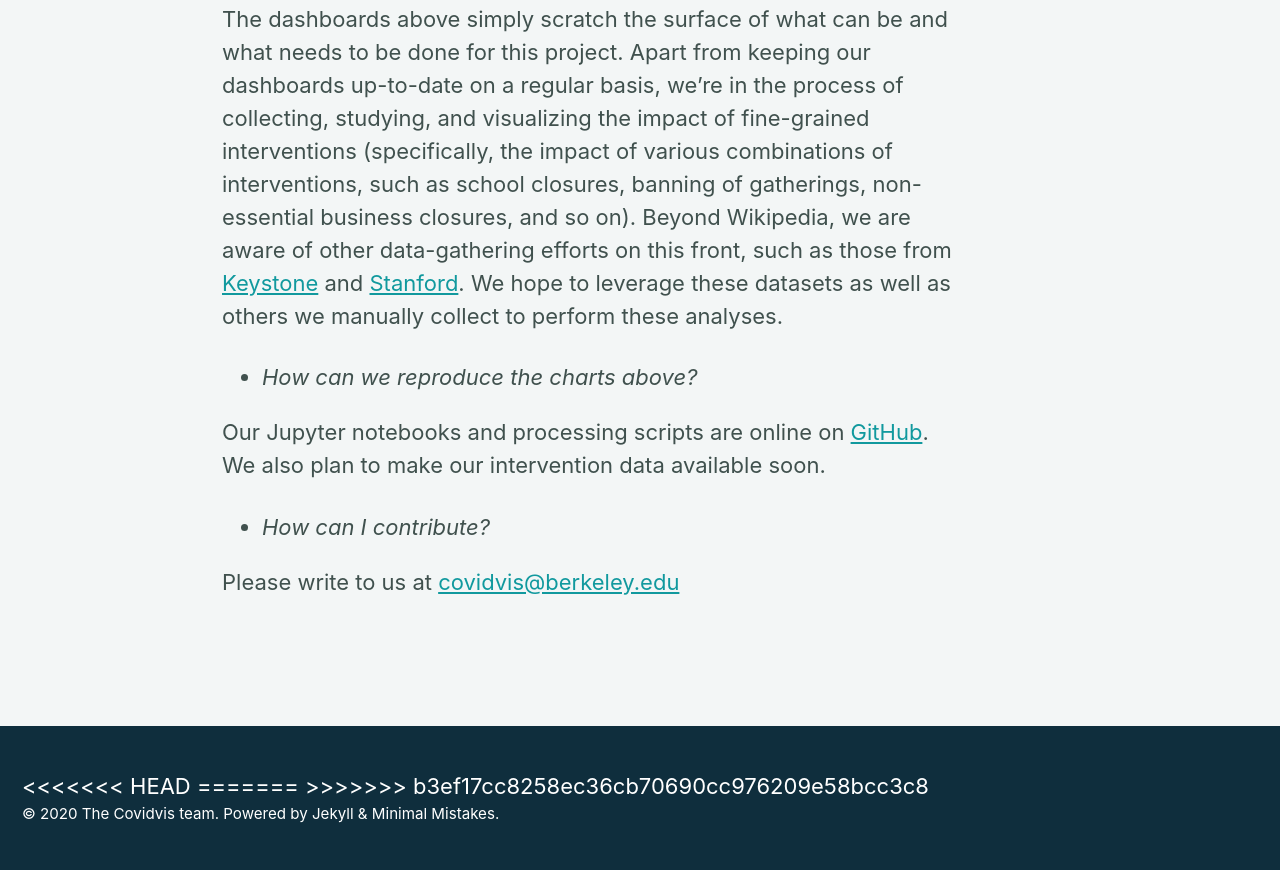
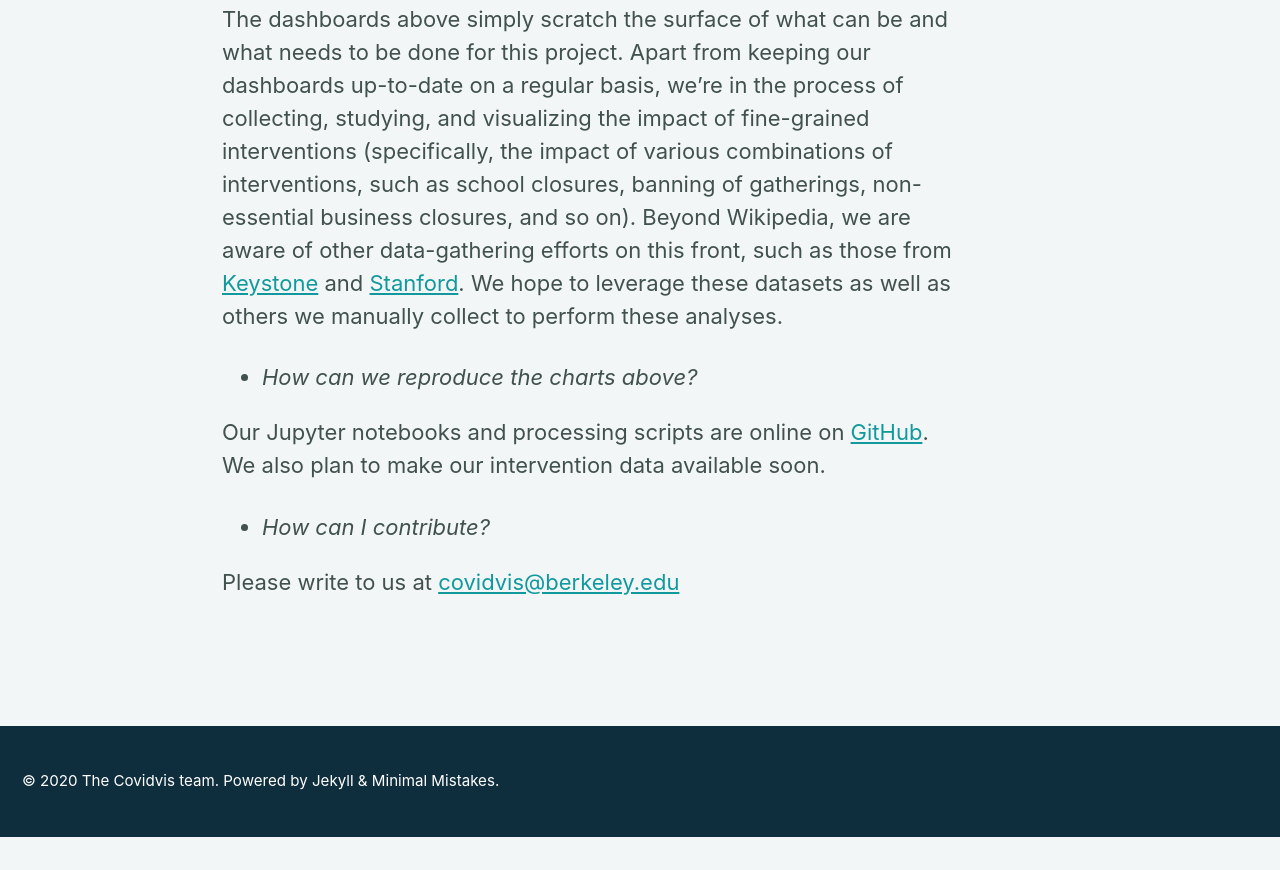
Before and after one commit to covidvis/covidvis.github.io, a plain HTML site: page index.html in a window 1280 px wide. Shown: the part 3824-4694 px from the top of the page. After the commit the page ends 4661 px from the top, so only its background shows below. Drawn offline with Linux system fonts and the light colour scheme; a script that the page names is missing.

Commit message:
manual merge

```diff
--- a/index.html
+++ b/index.html
@@ -365,7 +365,6 @@ for this work.</p>
   </ul>
 </div>
 
-<<<<<<< HEAD
 <!-- Global site tag (gtag.js) - Google Analytics -->
 <script async src="https://www.googletagmanager.com/gtag/js?id=UA-163087607-1"></script>
 <script>
@@ -376,8 +375,6 @@ for this work.</p>
   gtag('config', 'UA-163087607-1');
 </script>
 
-=======
->>>>>>> b3ef17cc8258ec36cb70690cc976209e58bcc3c8
 <div class="page__footer-copyright">&copy; 2020 The Covidvis team. Powered by <a href="https://jekyllrb.com" rel="nofollow">Jekyll</a> &amp; <a href="https://mademistakes.com/work/minimal-mistakes-jekyll-theme/" rel="nofollow">Minimal Mistakes</a>.</div>
 
       </footer>
```
